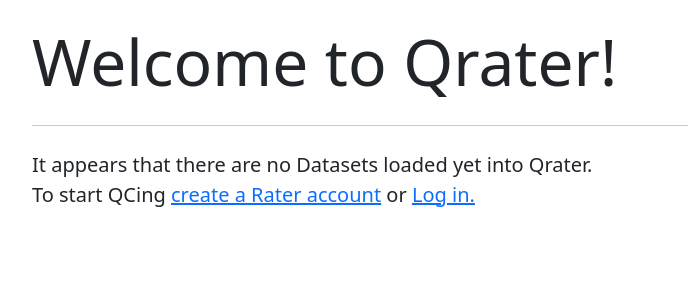
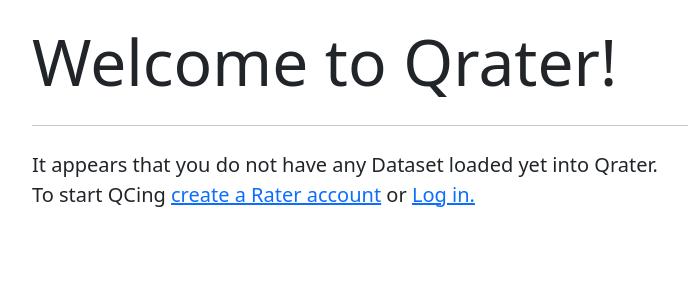
Before and after one commit to soffiafdz/Qrater, a Flask app: page / in a window 1280 px wide. Shown: the part 56-356 px from the top of the page, without its empty margins (50-738 px from the left). Run offline with Flask 2, Linux system fonts and the light colour scheme; data that the repository does not hold is empty; parts of the project's set-up code (start-up, migrations or seed data) failed here and were passed over; some libraries are stand-ins or nearby versions.

Commit message:
Changed text

```diff
--- a/app/templates/no_datasets.html
+++ b/app/templates/no_datasets.html
@@ -14,7 +14,7 @@
 <div class="jumbotron">
   <h1 class="display-3">Welcome to Qrater!</h1>
   <hr class="my-4">
-  <p class="lead">It appears that there are no Datasets loaded yet into Qrater.
+  <p class="lead">It appears that you do not have any Dataset loaded yet into Qrater.
   <br>
   To start QCing
   {% if current_user.is_authenticated %}
```
